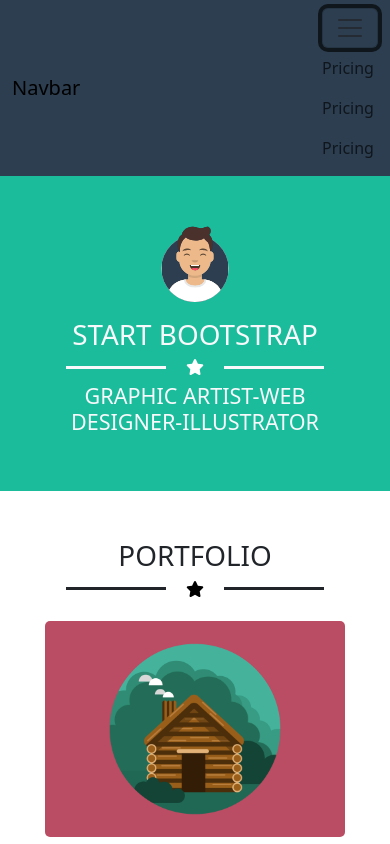
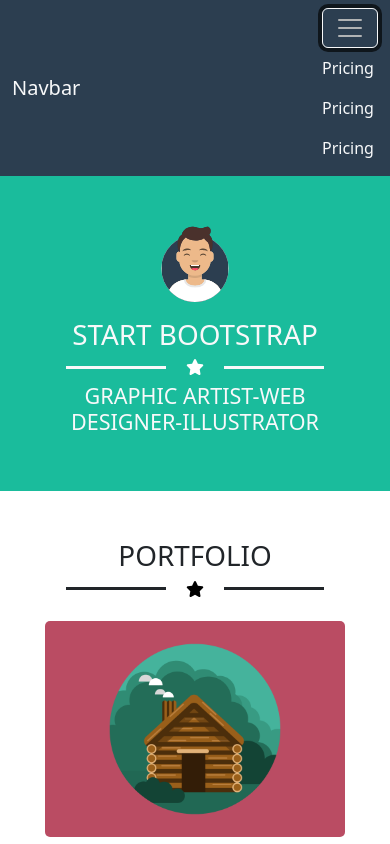
Before and after one commit to ChristianBaciu/html-css-bootstrap-freelancer, a plain HTML site: page index.html in a window 390 px wide. Both pictures are taken after a click on the button "Toggle navigation". Shown: the top 844 px of the page. Drawn offline with nearby package versions, Linux system fonts and the light colour scheme.

Commit message:
modifiche header

```diff
--- a/index.html
+++ b/index.html
@@ -10,22 +10,22 @@
 </head>
 <body>
     <header>
-        <nav class="navbar navbar-expand-lg bg-body-tertiary">
-            <div class="container-fluid col-sx-12 text-light">
+        <nav class="navbar navbar-expand-lg testa">
+            <div class="container-fluid col-sx-12">
                 <div>
-                    <a class="navbar-brand" href="#">Navbar</a>
+                    <a class="navbar-brand text-light" href="#">Navbar</a>
                 </div>
 
                 <div>
-                    <button class="navbar-toggler" type="button" data-bs-toggle="collapse" data-bs-target="#navbarNavAltMarkup" aria-controls="navbarNavAltMarkup" aria-expanded="false" aria-label="Toggle navigation">
+                    <button class="navbar-toggler border-light" type="button" data-bs-toggle="collapse" data-bs-target="#navbarNavAltMarkup" aria-controls="navbarNavAltMarkup" aria-expanded="false" aria-label="Toggle navigation">
                         <span class="navbar-toggler-icon"></span>
                     </button>
                     <div class="d-flex flex-direction-collum">
                         <div class="collapse navbar-collapse" id="navbarNavAltMarkup">
                             <div class="navbar-nav">
-                                <a class="nav-link" href="#">Pricing</a>
-                                <a class="nav-link" href="#">Pricing</a>
-                                <a class="nav-link" href="#">Pricing</a>
+                                <a class="nav-link text-light" href="#">Pricing</a>
+                                <a class="nav-link text-light" href="#">Pricing</a>
+                                <a class="nav-link text-light" href="#">Pricing</a>
                             </div>
                         </div>
                     </div>
--- a/style.css
+++ b/style.css
@@ -2,9 +2,15 @@
     --background-color: #1abc9c;
 }
 
-.bg-body-tertiary{
-    background-color: #2c3e50 !important;
+.testa{
+    background-color: #2c3e50;
 }
+
+
+.navbar-toggler-icon{
+    filter: invert(100%);
+}
+
 
 /*start bootstrap*/
 .container-color{
```
